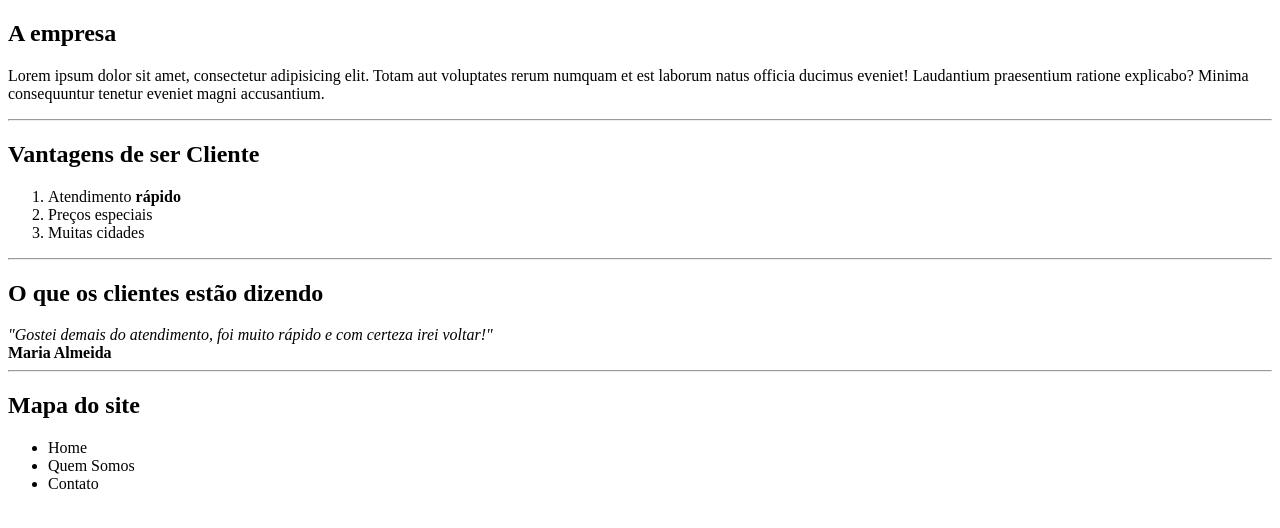
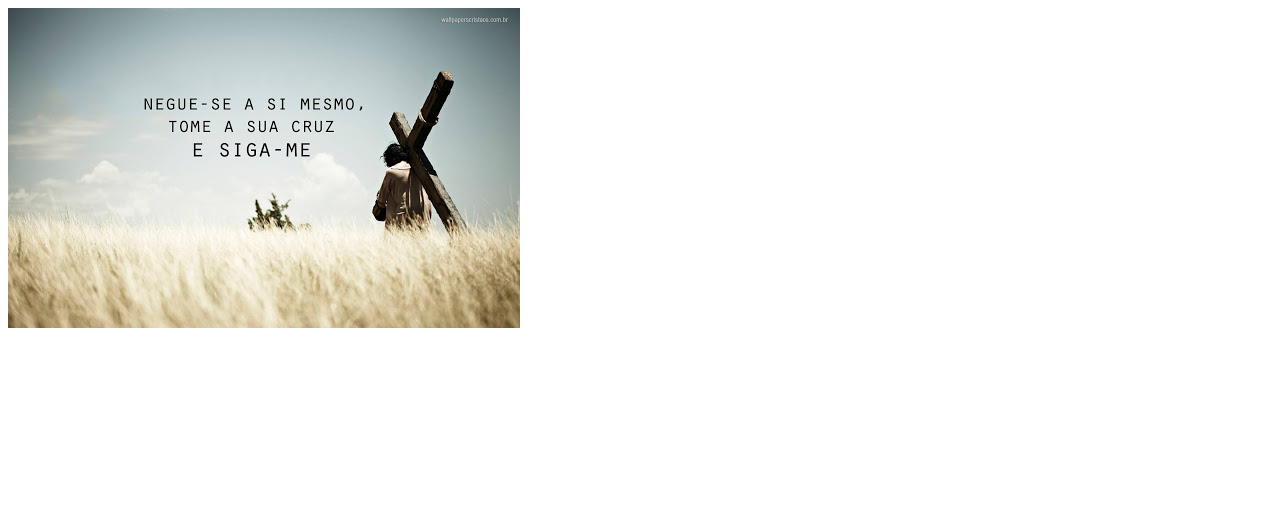
Before and after one commit to josiasdev/meu-projeto, a plain HTML site: page src/index.html in a window 1280 px wide. Drawn offline with Linux system fonts and the light colour scheme.

Commit message:
Inserindo imagem em arquivo HTML e ajustando altura(height) e largura(width)

```diff
--- a/src/index.html
+++ b/src/index.html
@@ -1,31 +1,14 @@
 <!DOCTYPE html>
-<html lang="pt-br">
+<html>
+
 <head>
     <meta charset="UTF-8">
     <meta name="viewport" content="width=device-width, initial-scale=1.0">
     <title>Meu-Projeto</title>
 </head>
+
 <body>
-    <h2>A empresa</h2>
-    <p>Lorem ipsum dolor sit amet, consectetur adipisicing elit. Totam aut voluptates rerum numquam et est laborum natus officia ducimus eveniet! Laudantium praesentium ratione explicabo? Minima consequuntur tenetur eveniet magni accusantium.</p>
-    <hr>
-    <h2>Vantagens de ser Cliente</h2>
-    <ol>
-        <li>Atendimento <strong>rápido</strong></li>
-        <li>Preços especiais</li>
-        <li>Muitas cidades</li>
-    </ol>
-    <hr>
-    <h2>O que os clientes estão dizendo</h2>
-    <em>"Gostei demais do atendimento, foi muito rápido e com certeza irei voltar!"</em>
-    <br>
-    <strong>Maria Almeida</strong>
-    <hr>
-    <h2>Mapa do site</h2>
-    <ul>
-        <li>Home</li>
-        <li>Quem Somos</li>
-        <li>Contato</li>
-    </ul>
+    <img src="./Imagens/1.jpg" width="512" height="320"/>
 </body>
+
 </html>
```
Also changed, not shown: src/Imagens/1.jpg (added).
